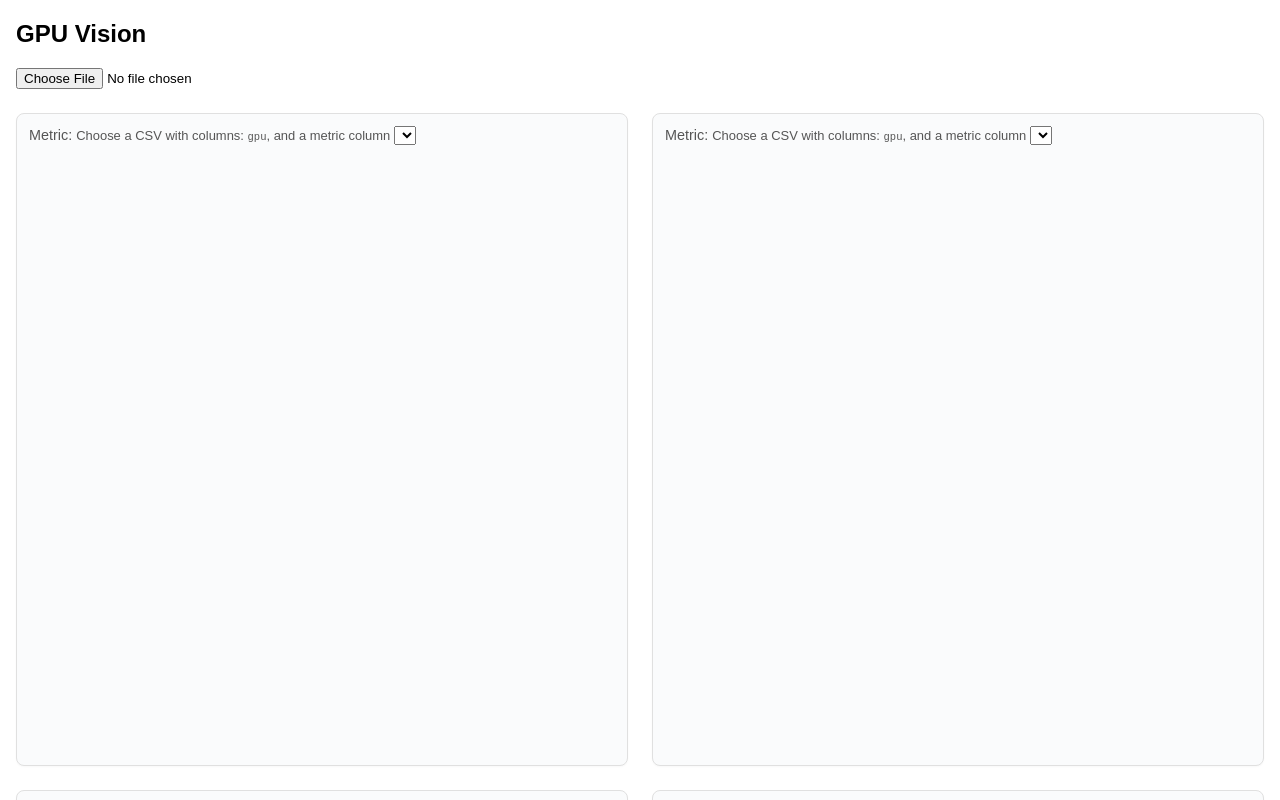
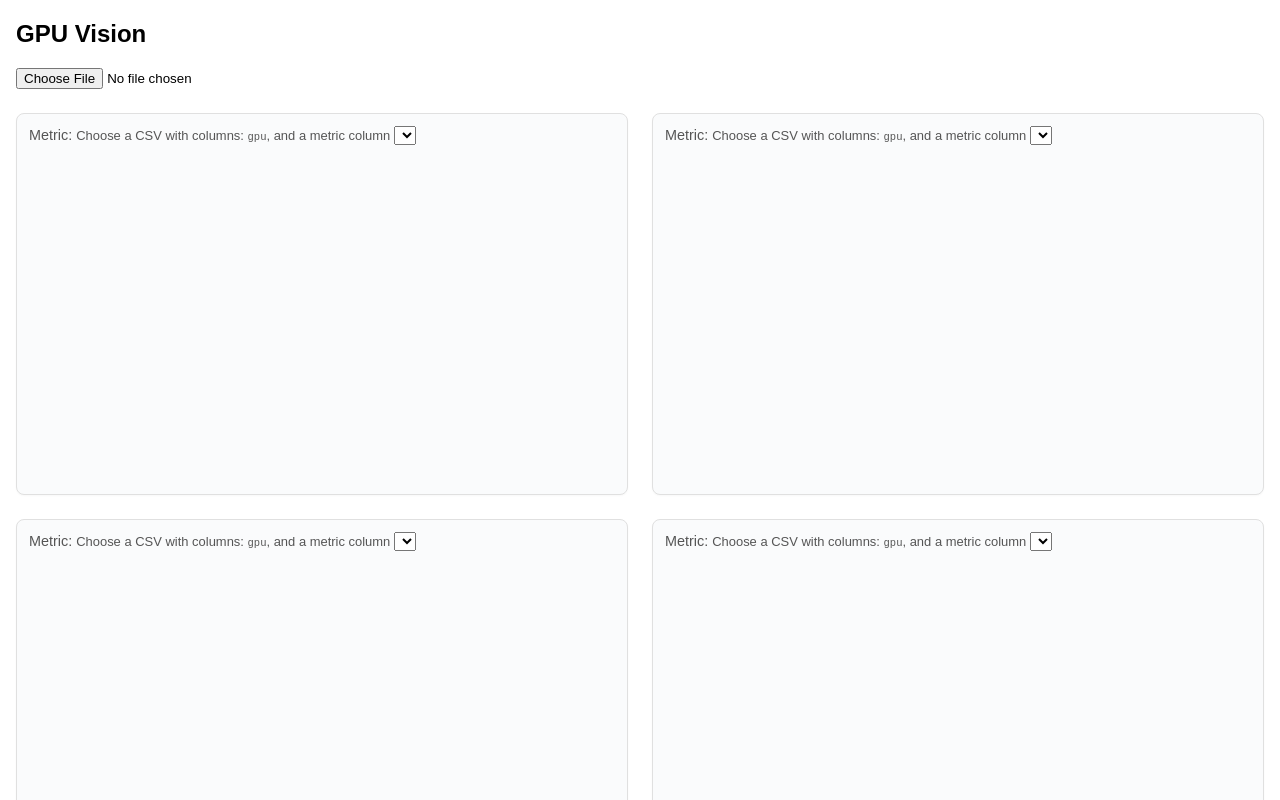
Before and after one commit to xypp3/gpu_glasses, a Svelte app: page / in a window 1280 px wide. Shown: the top 800 px of the page. Built offline with nearby package versions, Linux system fonts and the light colour scheme.

Commit message:
fix visual of graphs

```diff
--- a/src/App.svelte
+++ b/src/App.svelte
@@ -89,8 +89,7 @@
     const layout = {
       title: 'GPU Metrics',
       xaxis: { title: 'Sample Index (per GPU series)', range: [-xPad, xMax+xPad] },
-      yaxis: { title: y_key, range: [-yPad, yMax+yPad] },
-      margin: { t: 20, l: 60, r: 20, b: 60 }
+      yaxis: { title: y_key, range: [-yPad, yMax+yPad] }
     };
 
     Plotly.newPlot(plotSelections[plot_ind].plot, traces, layout, { responsive: true });
@@ -111,7 +110,8 @@
   }
   .plot {
     width: 100%;
-    height: 600px;
+    aspect-ratio: 16 / 9;
+    height: auto;
   }
 .plots-grid {
     display: grid;
```
